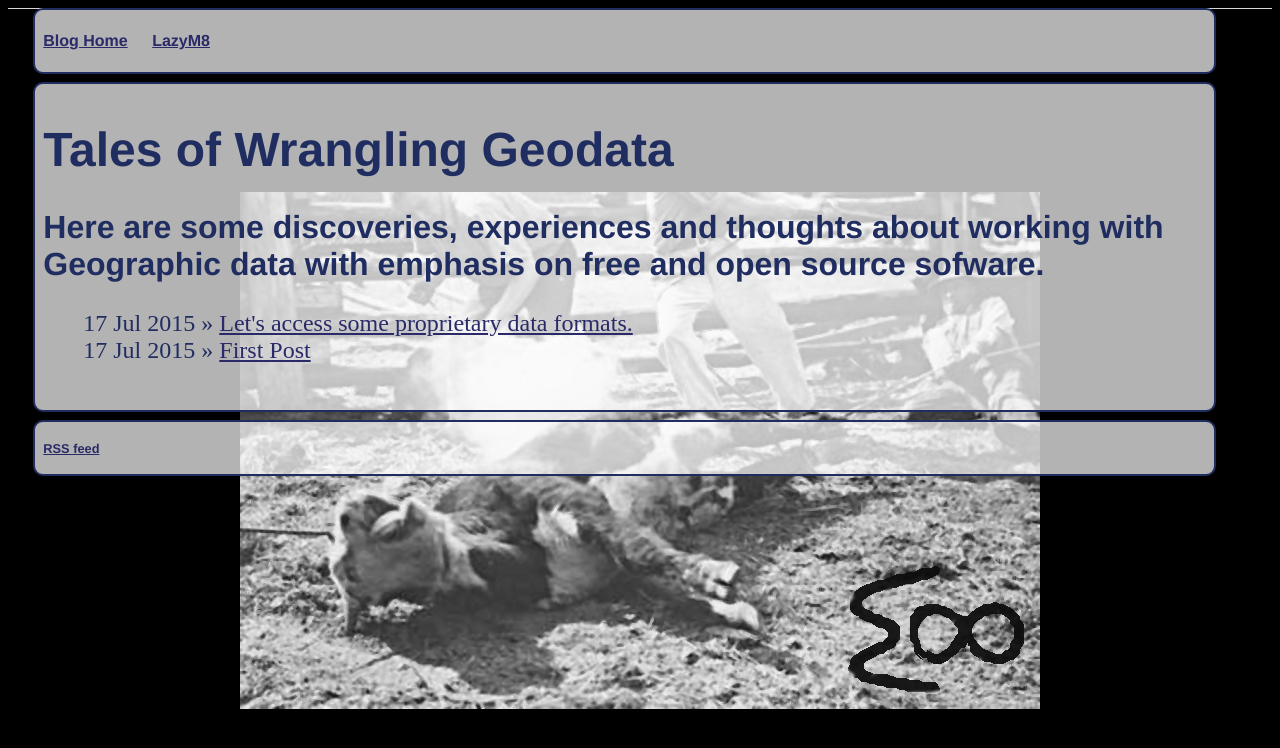
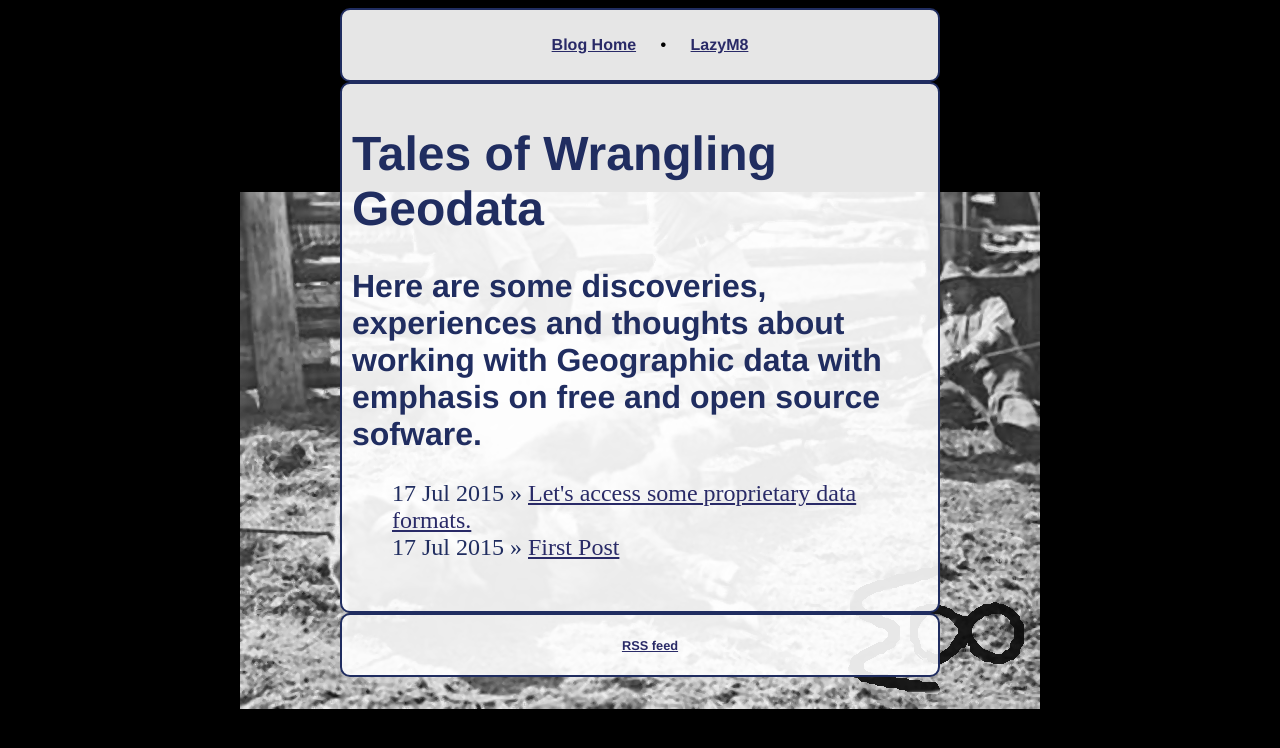
Before and after one commit to geodatawrangler/geodatawrangler.github.io, a Jekyll site: the page built from index.html, in a window 1280 px wide. Shown: the top 748 px of the page. Built offline with Jekyll 4.4.1, drawn with Linux system fonts in a browser that asks for light colours.

Commit message:
CSS edits

```diff
--- a/_layouts/default.html
+++ b/_layouts/default.html
@@ -11,6 +11,7 @@
 			<div class="white">
 	    		<ul>
 	        		<li><a href="/">Blog Home</a></li>
+	        		<li>&bull;</li>
 	        		<li><a href="http://www.lazym8.com">LazyM8</a></li>
 	    		</ul>
 	    		</div>
--- a/css/main.css
+++ b/css/main.css
@@ -1,3 +1,8 @@
+* {
+  -webkit-box-sizing: border-box;
+     -moz-box-sizing: border-box;
+          box-sizing: border-box;
+}
 body {
     background-image: url(/branding.png);
     background-attachment: fixed;
@@ -8,18 +13,18 @@
 div.white, div.container {
 	border-radius: 10px;
 	background-color: white;
-	background-color: rgba(255, 255, 255, 0.7);
+	background-color: rgba(255, 255, 255, 0.9);
 	border: 2px solid #202D60;
-	width: 92%;
-	padding: 6px 8px;
-	margin: 0px 0px 8px 2%;
-	float: left;
+	max-width: 600px;
+	margin: 0 auto;
+    padding: 10px;
 }
 nav ul, footer ul {
     font-family:'Helvetica', 'Arial', 'Sans-Serif';
-    padding: 0px;
     list-style: none;
     font-weight: bold;
+    text-align: center;
+    font-size: 1em;
 }
 nav ul li, footer ul li {
     display: inline;
@@ -54,7 +59,6 @@
     color: #202D60;
 }
 footer {
-    border-top: 1px solid #d5d5d5;
     font-size: .8em;
 }
 
```
